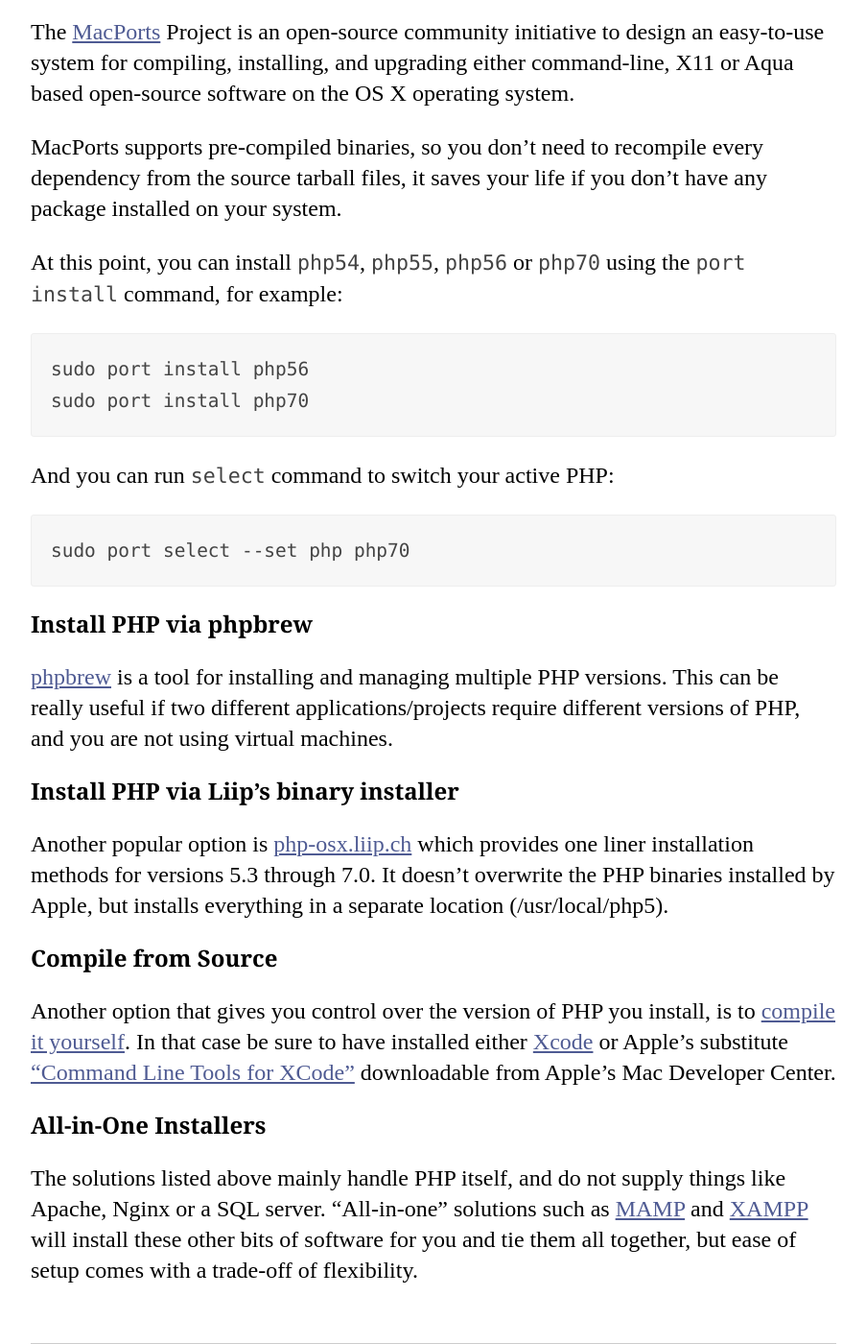
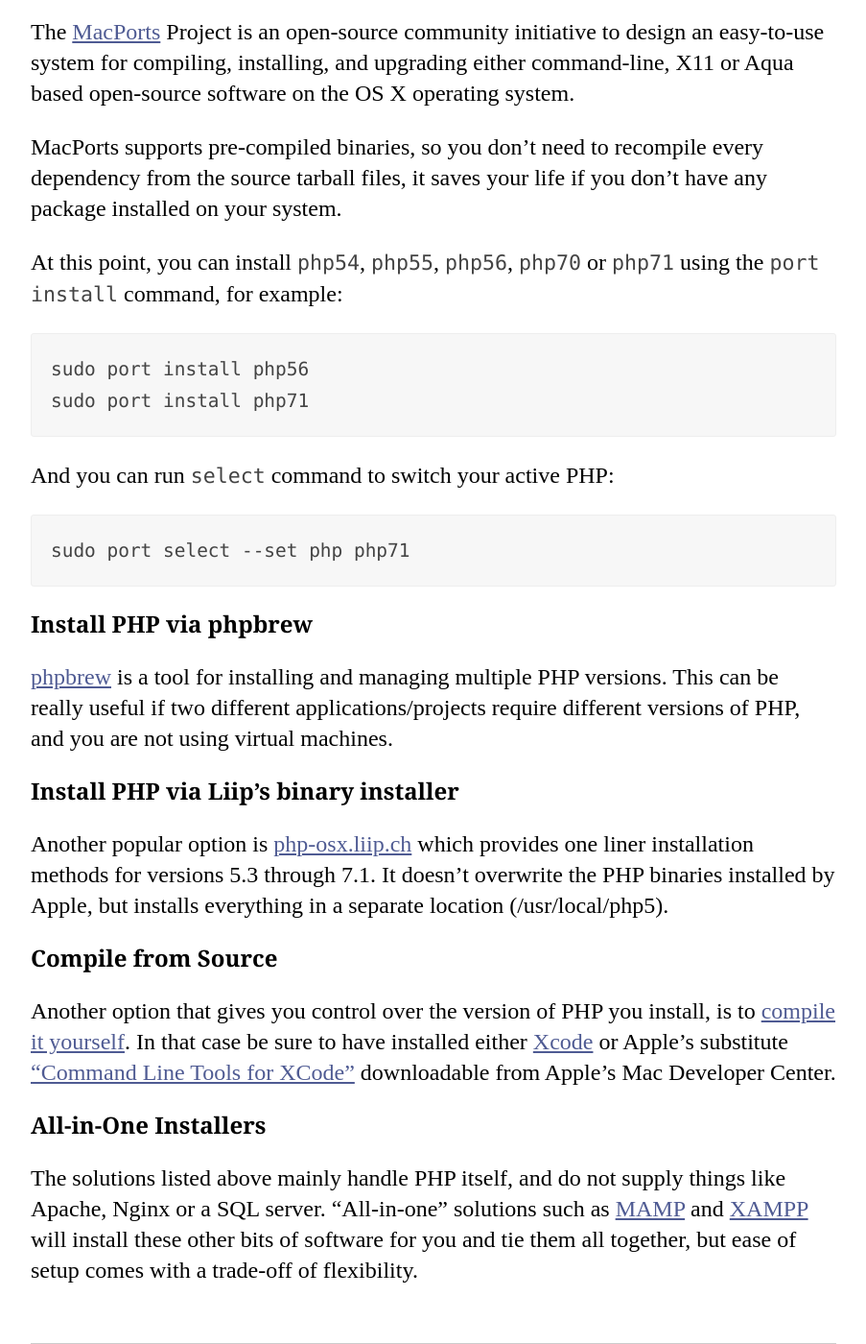
Before and after one commit to codeguy/php-the-right-way, a Jekyll site: the page built from _posts/01-04-01-Mac-Setup.md, in a window 1280 px wide and 1400 px high, scrolled down 1832 px. Shown: the whole window at 96% size, without its empty margins (188-1091 px from the left). Built offline with Jekyll 4.4.1, drawn with Linux system fonts in a browser that asks for light colours; our own code applies the rules of GitHub Pages for plain Markdown files; some of the changed text lies outside the part shown.

```diff
--- a/_posts/01-04-01-Mac-Setup.md
+++ b/_posts/01-04-01-Mac-Setup.md
@@ -6,7 +6,7 @@ anchor:  mac_setup
 ## Mac Setup {#mac_setup_title}
 
 OS X comes prepackaged with PHP but it is normally a little behind the latest stable. Mavericks has 5.4.17,
-Yosemite 5.5.9, El Capitan 5.5.29 and Sierra 5.6.24, but with PHP 7.0 out that is often not good enough.
+Yosemite 5.5.9, El Capitan 5.5.29 and Sierra 5.6.24, but with PHP 7.1 out that is often not good enough.
 
 There are multiple ways to install PHP on OS X.
 
@@ -29,14 +29,14 @@ MacPorts supports pre-compiled binaries, so you don't need to recompile every
 dependency from the source tarball files, it saves your life if you don't
 have any package installed on your system.
 
-At this point, you can install `php54`, `php55`, `php56` or `php70` using the `port install` command, for example:
+At this point, you can install `php54`, `php55`, `php56`, `php70` or `php71` using the `port install` command, for example:
 
     sudo port install php56
-    sudo port install php70
+    sudo port install php71
 
 And you can run `select` command to switch your active PHP:
 
-    sudo port select --set php php70
+    sudo port select --set php php71
 
 ### Install PHP via phpbrew
 
@@ -45,7 +45,7 @@ applications/projects require different versions of PHP, and you are not using v
 
 ### Install PHP via Liip's binary installer
 
-Another popular option is [php-osx.liip.ch] which provides one liner installation methods for versions 5.3 through 7.0.
+Another popular option is [php-osx.liip.ch] which provides one liner installation methods for versions 5.3 through 7.1.
 It doesn't overwrite the PHP binaries installed by Apple, but installs everything in a separate location (/usr/local/php5).
 
 ### Compile from Source
```
Also changed, not shown: _posts/07-02-01-Databases_MySQL.md (+2 -2 lines).
